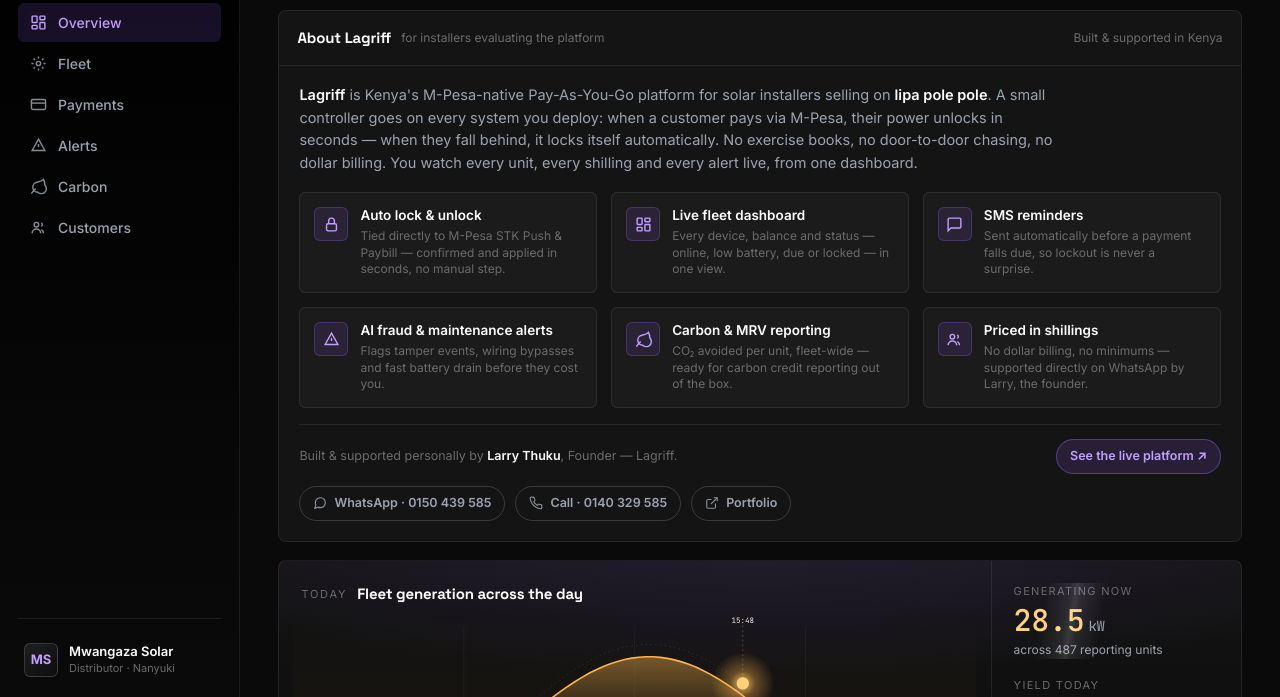
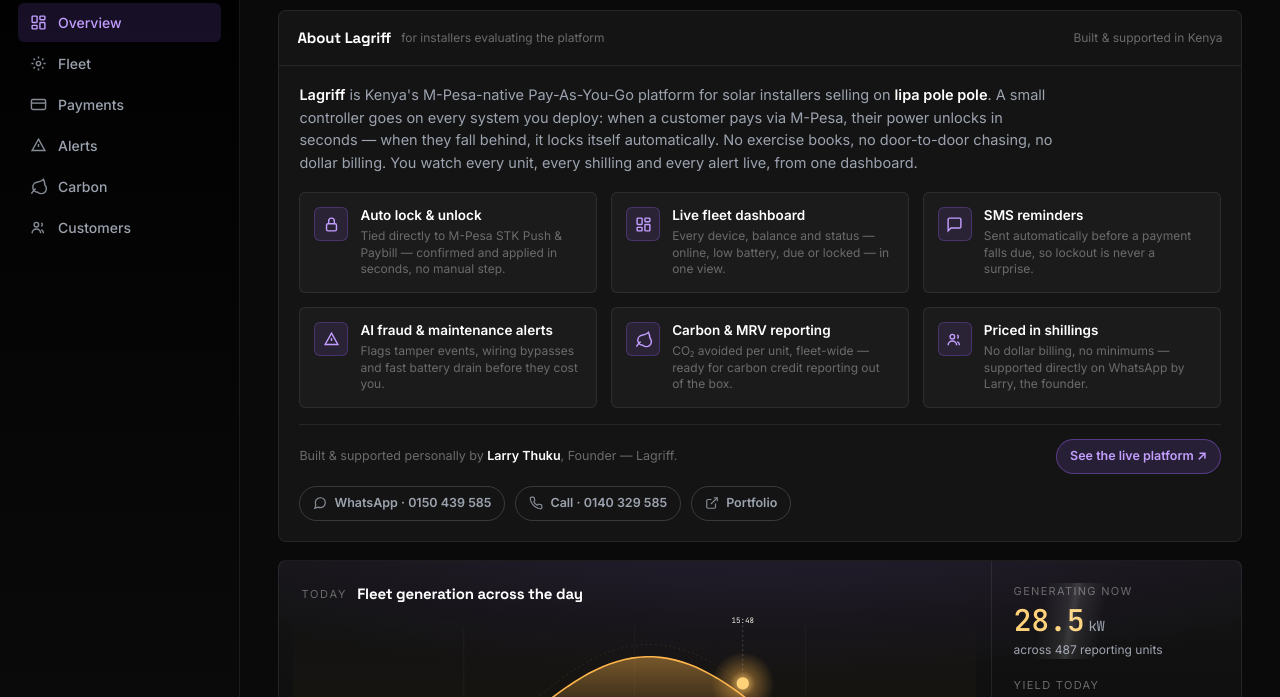
Before and after one commit to larrythuku18-lab/Lagriff-Company-, a plain HTML site: page index.html in a window 1280 px wide. Shown: the part 93-790 px from the top of the page. Drawn offline with Linux system fonts and the light colour scheme.

Commit message:
Remove placeholder logged-in account block from sidebar

```diff
--- a/index.html
+++ b/index.html
@@ -71,16 +71,6 @@
   .nav a.on{background:rgba(157,102,255,0.14);color:var(--accent-hi)}
   .nav a.on svg{opacity:1}
   .nav a:focus-visible{outline:2px solid var(--accent);outline-offset:1px}
-  .rail-foot{margin-top:auto;padding-top:16px;border-top:1px solid var(--line)}
-  .acct{display:flex;align-items:center;gap:11px;padding:8px 6px}
-  .acct-badge{
-    width:34px;height:34px;border-radius:6px;flex:0 0 auto;
-    background:linear-gradient(140deg,#1f1f1f,#0d0d0d);
-    border:1px solid var(--line-2);
-    display:grid;place-items:center;font-weight:700;font-size:13px;color:var(--accent-hi);
-  }
-  .acct-name{font-size:13px;font-weight:600;line-height:1.2}
-  .acct-role{font-size:11px;color:var(--ink-faint)}
 
   /* main */
   .main{padding:26px clamp(20px,3vw,40px) 56px;max-width:1320px;width:100%}
@@ -247,7 +237,7 @@
   @media (max-width:860px){
     .app{grid-template-columns:1fr}
     .rail{position:static;height:auto;flex-direction:row;align-items:center;gap:18px;padding:14px 18px;border-right:none;border-bottom:1px solid var(--line)}
-    .nav,.nav-h,.rail-foot{display:none}
+    .nav,.nav-h{display:none}
     .brand{padding:0}
     .hero{grid-template-columns:1fr}
     .hero-side{border-left:none;border-top:1px solid var(--line);flex-direction:row;flex-wrap:wrap;gap:24px}
@@ -308,15 +298,6 @@
       </a>
     </nav>
 
-    <div class="rail-foot">
-      <div class="acct">
-        <div class="acct-badge">MS</div>
-        <div>
-          <div class="acct-name">Mwangaza Solar</div>
-          <div class="acct-role">Distributor · Nanyuki</div>
-        </div>
-      </div>
-    </div>
   </aside>
 
   <!-- MAIN -->
```
